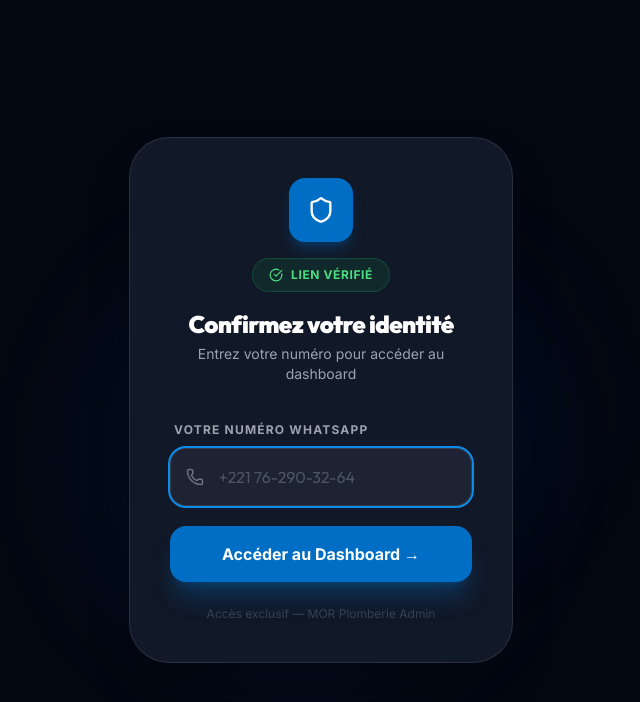
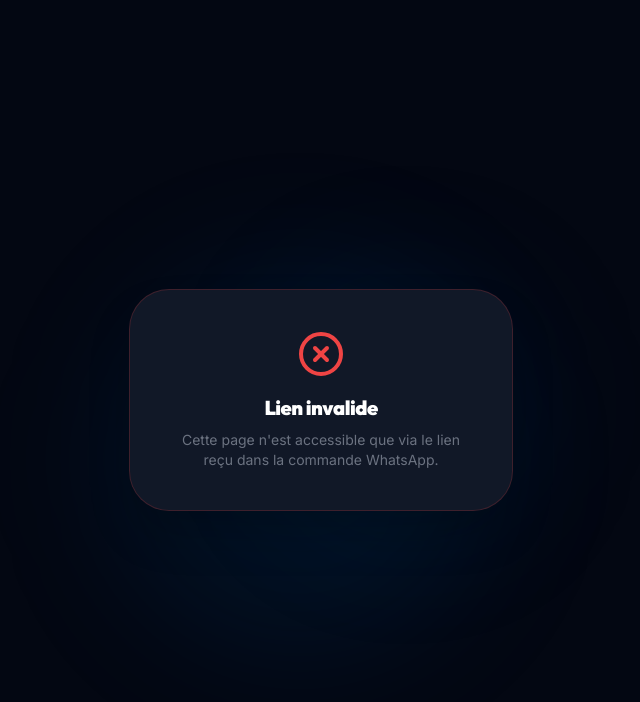
Before and after one commit to MalickDevWeb/mor_plombier, a React (Vite) app: page /admin/login in a window 1280 px wide. Shown: the top 702 px of the page, without its empty margins (319-959 px from the left). Built offline with nearby package versions, Linux system fonts and the light colour scheme; no server answers; a web font is replaced by a local one.

Commit message:
feat: restore admin login security logic

```diff
--- a/src/pages/admin/AdminLogin.tsx
+++ b/src/pages/admin/AdminLogin.tsx
@@ -4,7 +4,7 @@ import { motion, AnimatePresence } from 'framer-motion'
 import { Phone, Loader2, Shield, CheckCircle, XCircle } from 'lucide-react'
 
 // Secret token embedded in the WhatsApp order link
-// const MOR_ACCESS_TOKEN = 'MOR-PLOMBERIE-2025-SECURE'
+const MOR_ACCESS_TOKEN = 'MOR-PLOMBERIE-2025-SECURE'
 const MOR_PHONE = '762903264' // +221 76-290-32-64 normalized
 
 const AdminLogin = () => {
@@ -17,10 +17,6 @@ const AdminLogin = () => {
 
     // Step 1: Validate the URL token on mount
     useEffect(() => {
-        // TEMPORAIREMENT DÉSACTIVÉ POUR TEST: validation toujours vraie
-        setTokenValid(true)
-
-        /*
         const urlToken = searchParams.get('key')
         if (urlToken === MOR_ACCESS_TOKEN) {
             setTokenValid(true)
@@ -28,7 +24,6 @@ const AdminLogin = () => {
             // Wait 1s then show invalid
             setTimeout(() => setTokenValid(false), 600)
         }
-        */
     }, [searchParams])
 
     // Step 2: Validate phone number
```
